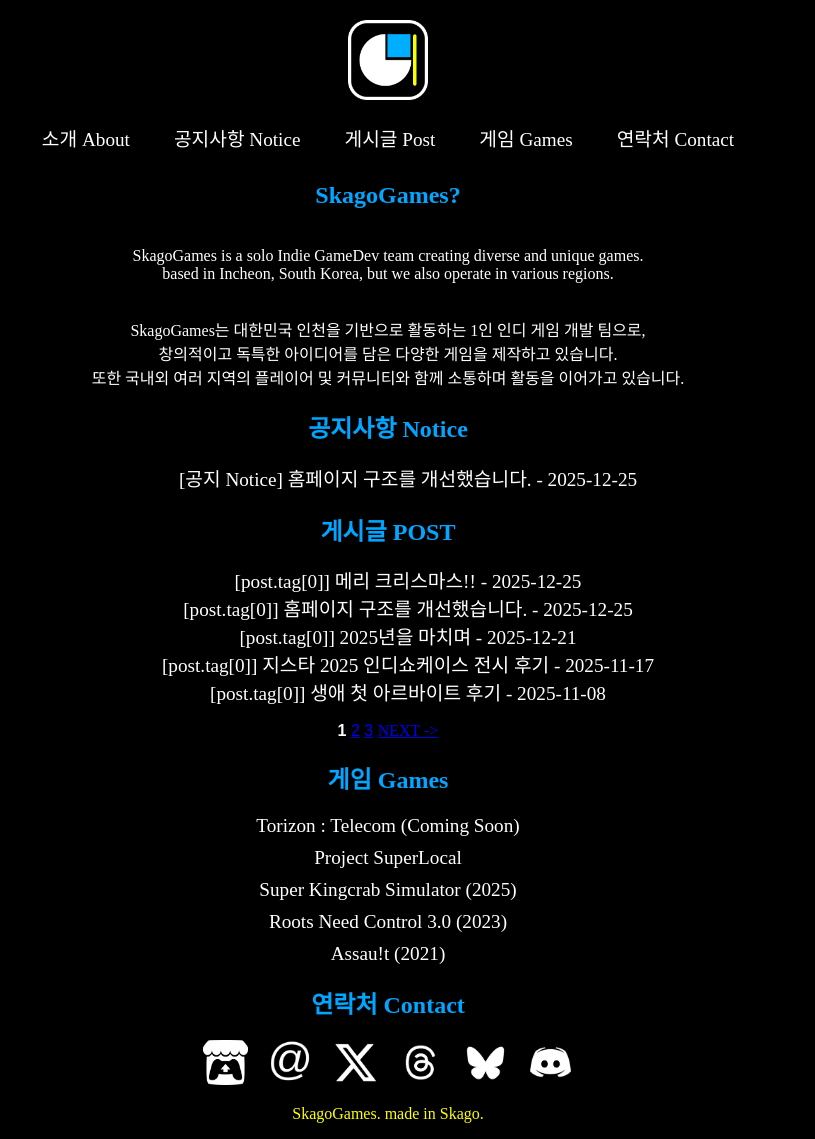
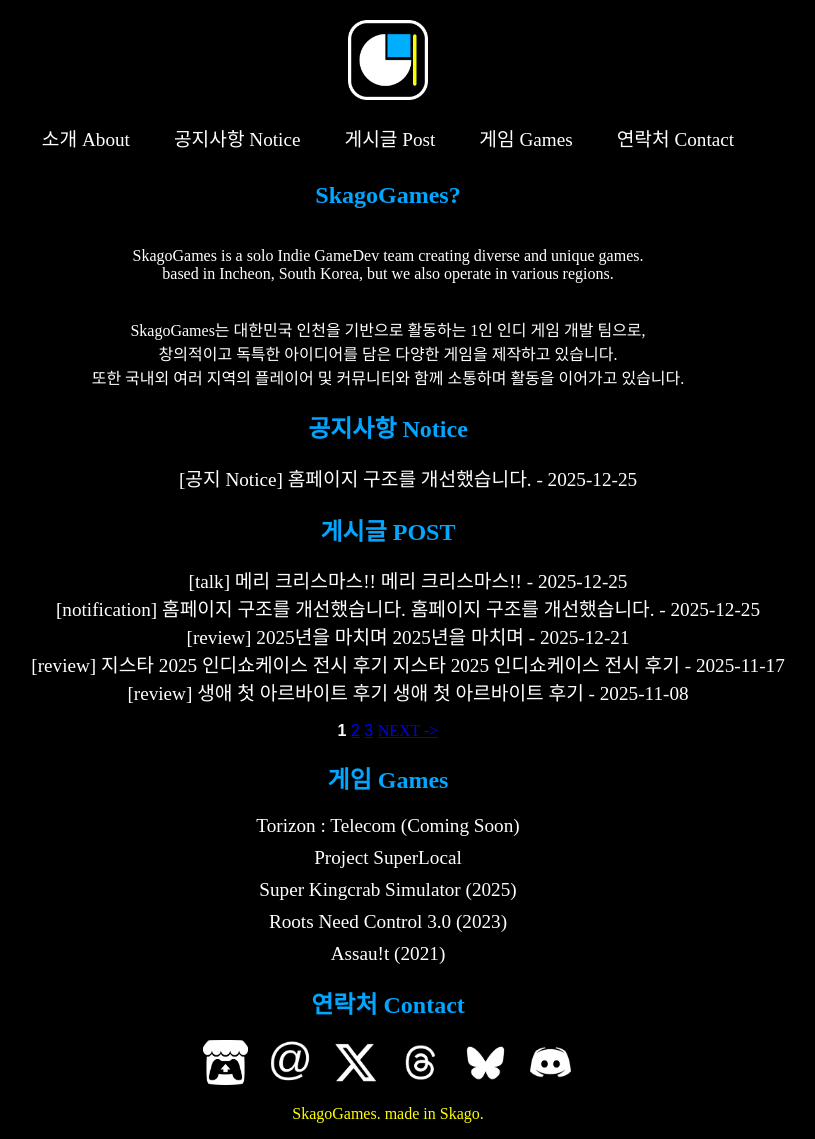
Before and after one commit to ApexNAM/ApexNAM.github.io, a Jekyll site: the page built from index.html, in a window 1280 px wide and 1139 px high. Shown: the whole window, without its empty margins (252-1067 px from the left). Built offline with Jekyll 4.4.1, drawn with Linux system fonts in a browser that asks for light colours; some web fonts are replaced; the list of posts is cut into pages by our own code.

Commit message:
다시 시도...

```diff
--- a/index.html
+++ b/index.html
@@ -67,7 +67,7 @@
             <ul>
                 {% for post in paginator.posts %}
                     <p class="game-list center_font">
-                        <a href="{{ post.url }}">[post.tag[0]] {{ post.title }}<span> - {{ post.date | date: "%Y-%m-%d" }}</span></a>
+                        <a href="{{ post.url }}">[{{ post.tags[0] }}] {{ post.title }} {{ post.title }}<span> - {{ post.date | date: "%Y-%m-%d" }}</span></a>
                     </p>
                 {% endfor %}
             </ul>
```
